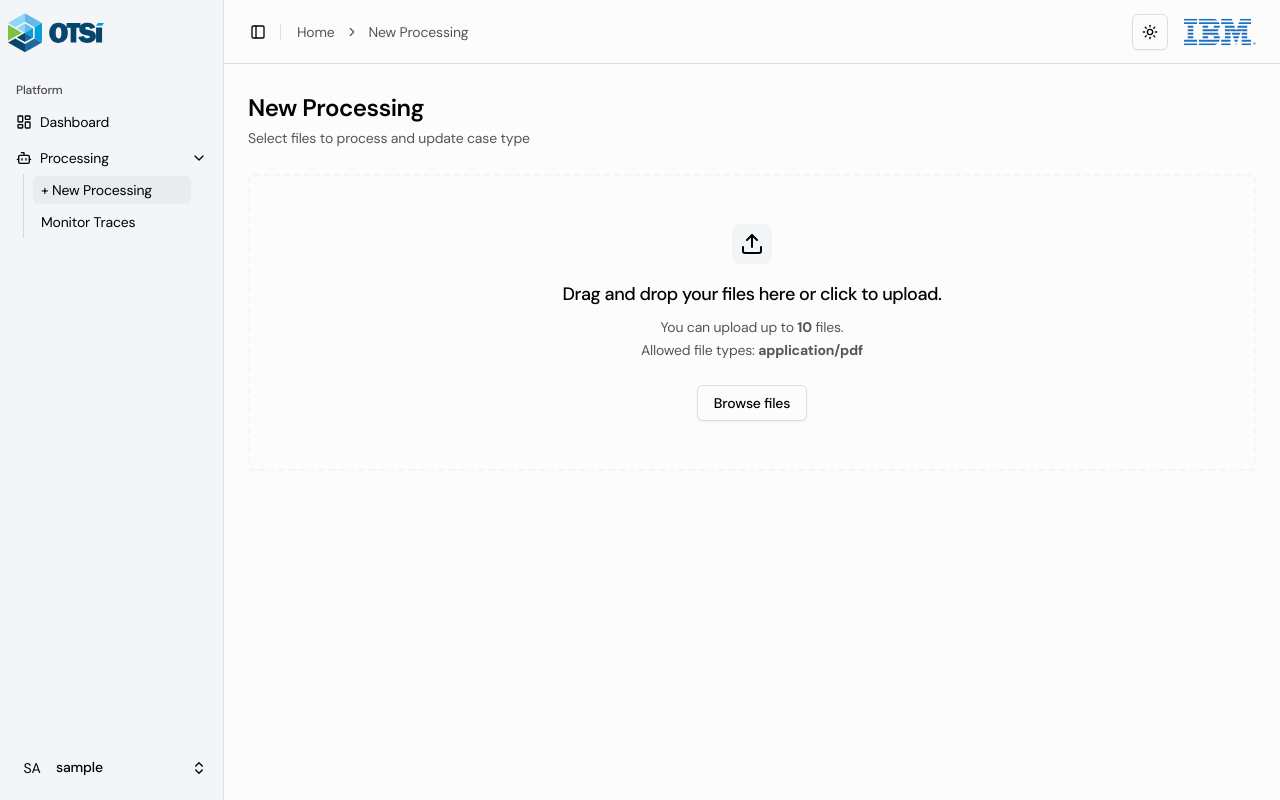
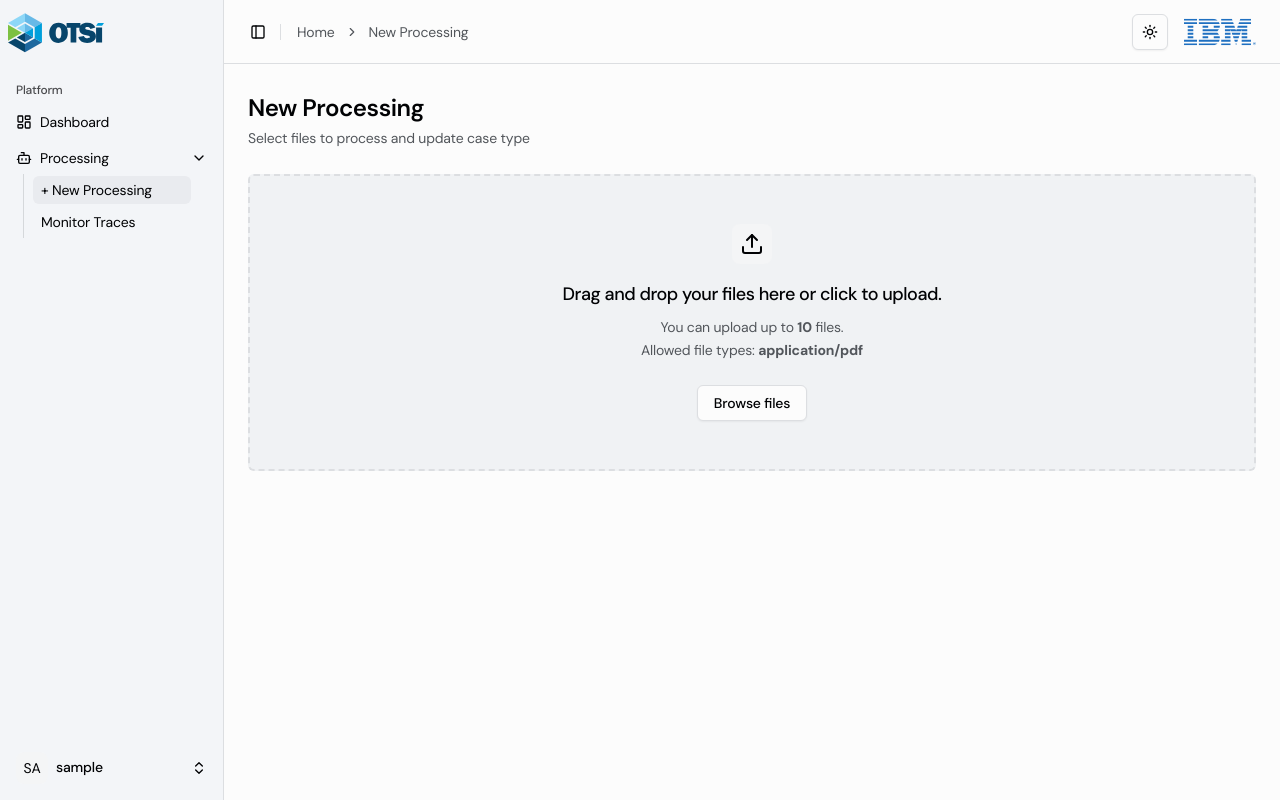
Before and after one commit to BhushanOTSI/invoice-processing-web-app, a Next.js app: page /processing/new in a window 1280 px wide. Built offline with nearby package versions, Linux system fonts and the light colour scheme; sample sign-in values are in the browser's storage.

Commit message:
Improved UI Elements

```diff
--- a/components/common/file-processing-form.jsx
+++ b/components/common/file-processing-form.jsx
@@ -222,7 +222,7 @@ export function FileProcessingFormContent() {
         {files.length > 0 ? (
           <div className="space-y-4">
             <Card>
-              <CardHeader>
+              <CardHeader className={"gap-1 border-b"}>
                 <CardTitle>Processing Configuration</CardTitle>
                 <CardDescription>
                   Configure the processing options for the files.
--- a/components/ui/file.jsx
+++ b/components/ui/file.jsx
@@ -173,7 +173,7 @@ const FileInput = ({ className }) => {
   return (
     <div
       className={cn(
-        "border-2 border-dashed border-muted rounded-md transition-all",
+        "border-2 border-dashed bg-accent rounded-md transition-all",
         isDragging && "border-blue-500 bg-blue-50 dark:bg-blue-900/20 ",
         className
       )}
```
